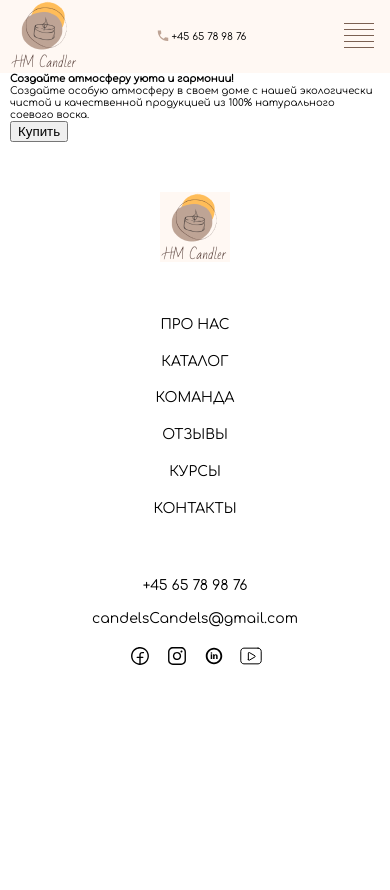
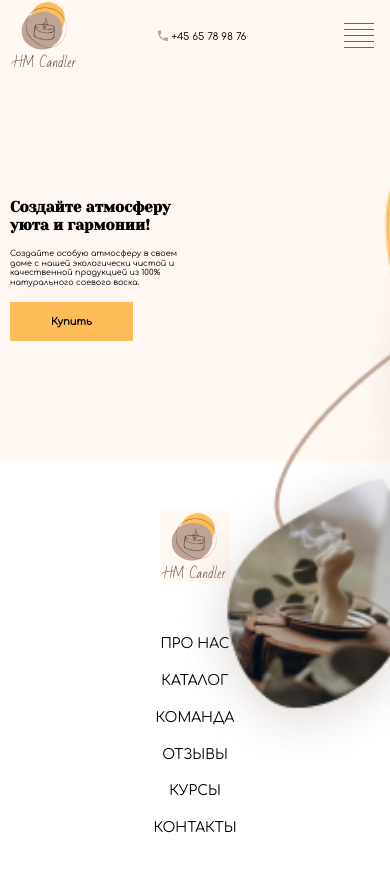
Before and after one commit to ilyanik77/start-clean, a plain HTML site: page index.html in a window 390 px wide. Shown: the top 890 px of the page. Before the commit the page ends 844 px from the top, so only its background shows below. Drawn offline with Linux system fonts and the light colour scheme.

Commit message:
add 31.01.2024

```diff
--- a/css/style.css
+++ b/css/style.css
@@ -24,6 +24,10 @@ a {
 
 ul {
 	list-style: none;
+}
+
+button {
+
 }
 
 .container {
@@ -68,6 +72,59 @@ ul {
 	height: 20px;
 }
 
+.main {
+   background-color: #fff8f3;
+   overflow-x: clip;
+}
+
+.top {
+    padding-top: 40px;
+    padding-bottom: 150px;
+
+}
+
+.top__inner {
+    position: relative;
+}
+
+.top__content {
+    width: 370px;
+    padding: 150px 0 250px;
+}
+
+.top__title {
+    font-size: 30px;
+    font-family: 'Yeseva One', cursive;
+}
+
+.top__text {
+    margin-top: 15px;
+    margin-bottom: 48px;
+}
+
+.top__buy{
+    border: none;
+    border-radius: 0;
+    padding: 18px 54px;
+    background: #FFBD59;
+    font-family: 'Comfortaa', cursive;
+    font-size: 14px;
+    font-weight: 600;
+    cursor: pointer;
+}
+.top__img {
+    position: absolute;
+    top: 0;
+    left: 240px;
+}
+
+
+
+
+
+
+
+
 .footer {
 	padding-top: 40px;
 	padding-bottom: 25px;
@@ -94,12 +151,39 @@ ul {
 	gap: 15px;
 }
 
+
+
+
+
+
+
+
+
 @media (max-width: 1000px) {
 	.container {
 		padding-left: 20px;
 		padding-right: 20px;
 	}
+
+    .top__content {
+        width: 333px;
+        padding: 95px 0 70px;
+    }
+
+    .top__img {
+        left: 300px;
+    }
+
+    .top__img-l {
+        width: 655px;
+    }
 }
+
+
+
+
+
+
 
 @media (max-width: 950px) {
 	.footer__inner {
@@ -116,6 +200,12 @@ ul {
 	}
 }
 
+
+
+
+
+
+
 @media (max-width: 768px) {
 	body {
 		font-size: 10px;
@@ -130,7 +220,32 @@ ul {
 		height: 14px;
 		background-size: cover;
 	}
+
+    .top__content {
+        width: 230px;
+    }
+
+    .top__title {
+        font-size: 20px;
+        margin-bottom: 20px;
+
+    }
+
+    .top__text {
+        font-size: 10px;
+        margin-bottom: 20px;
+    }
+
+    .top__img {
+        left: 180px;
+    }
 }
+
+
+
+
+
+
 
 @media (max-width: 640px) {
 	.container {
@@ -167,6 +282,14 @@ ul {
 	}
 }
 
+
+
+
+
+
+
+
+
 @media (max-width: 500px) {
     .footer {
         padding: 50px 0;
@@ -185,4 +308,67 @@ ul {
     .footer__menu-list {
         flex-direction: column;
     }
+
+    .top {
+        padding: 30px 0 50px;
+    }
+
+    .top__content{
+        width: 180px;
+
+    }
+
+    .top__title {
+        font-size: 15px;
+        margin-bottom: 15px;
+    }
+
+    .top__text {
+        font-size: 8px;
+        margin-bottom: 15px;
+    }
+
+    .top__buy {
+        font-size: 10px;
+        padding: 14px 41px;
+    }
+
+    .top__img {
+        width: 309px;
+        left: 167px;
+
+    }
 }
+
+
+
+
+
+
+
+@media (max-width: 360px) {
+    .top__content{
+        width: 203px;
+        padding: 20px 0 0;
+    }
+
+    .top__img {
+        left: auto;
+        right: 0;
+    }
+
+    .top__img-l {
+        width: 185px;
+
+    }
+
+    .top__title {
+        font-size: 18px;
+    }
+
+    .top__text {
+        width: 198px;
+        font-size: 10px;
+        margin-right: 12px;
+    }
+}
--- a/index.html
+++ b/index.html
@@ -63,13 +63,21 @@
 
 		<main class="main">
 			<section class="top">
-				<div class="container">
+				<div class="container top__inner">
+                    <div class="top__content">
+
                         <h3 class="top__title">Создайте атмосферу уюта и гармонии!</h3>
                         <p class="top__text">
                             Создайте особую атмосферу в своем доме с нашей экологически чистой и
                             качественной продукцией из 100% натурального соевого воска.
                         </p>
                         <button class="top__buy">Купить</button>
+                    </div>
+                    <picture class="top__img">
+                        <source srcset="img/top-6.png" media="(max-width:360px)">
+                        <source srcset="img/top-m.png" media="(max-width:500px)">
+                        <img class="top__img-l" src="img/top-l.png" alt="">
+                    </picture>
 				</div>
 			</section>
 		</main>
```
Also changed, not shown: img/top-6.png (renamed from img/Ellipse 6.png). Lines whose indentation alone changed are shown as unchanged.
